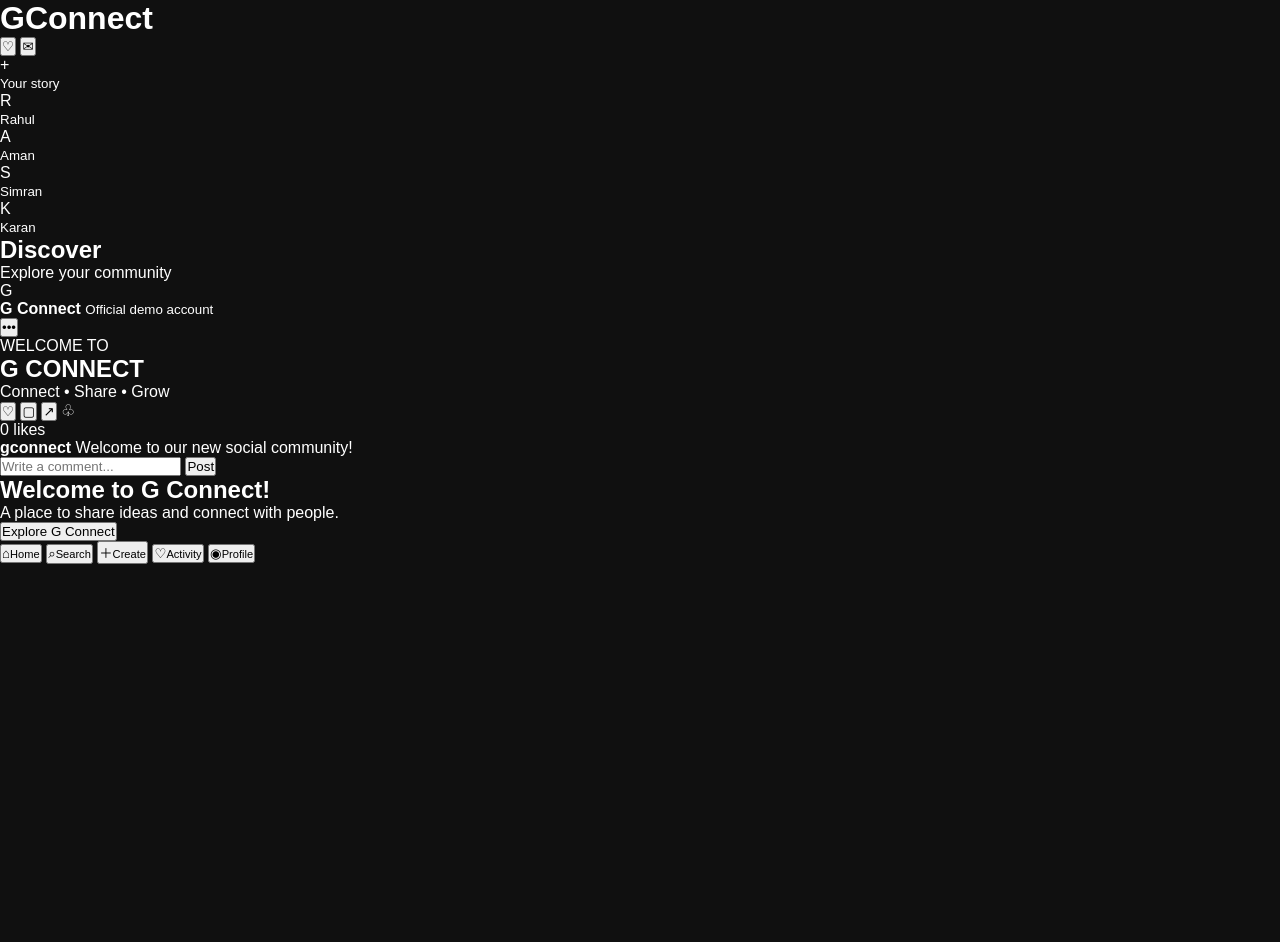
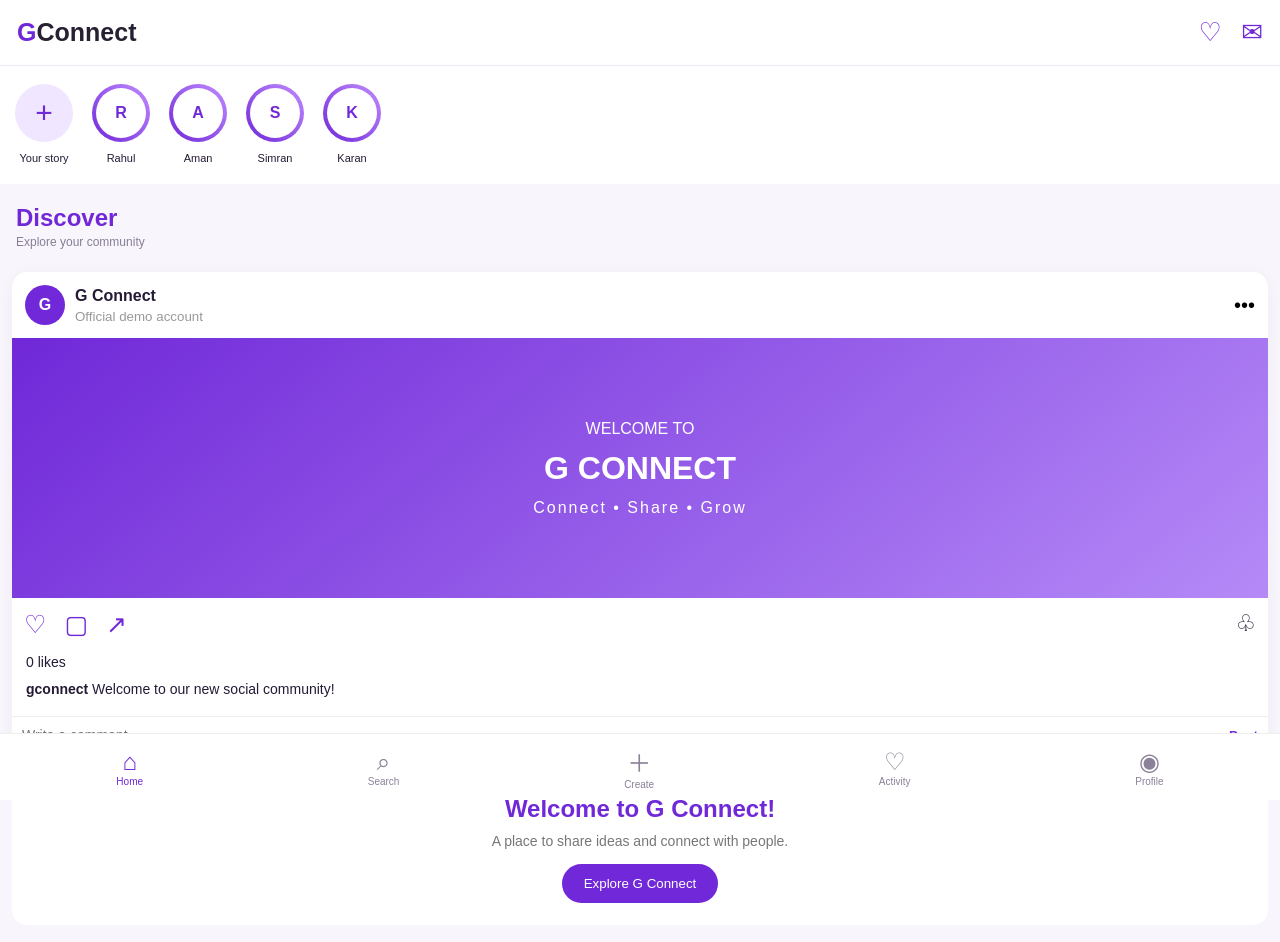
Before and after one commit to gauravkhobba579-lab/Social-site-, a plain HTML site: page index.html in a window 1280 px wide. Before the commit the page ends 800 px from the top, so only its background shows below. Drawn offline with Linux system fonts and the light colour scheme.

Commit message:
Update style.css

```diff
--- a/style.css
+++ b/style.css
@@ -7,183 +7,272 @@
 
 body {
   font-family: Arial, sans-serif;
-  background: #101010;
-  color: white;
-  min-height: 100vh;
+  background: #f8f6fc;
+  color: #241a35;
+  padding-bottom: 85px;
 }
 
-.container {
-  width: 100%;
-  max-width: 430px;
-  margin: auto;
-  padding: 35px 22px;
+.topbar {
+  background: white;
+  padding: 17px;
+  display: flex;
+  justify-content: space-between;
+  align-items: center;
+  border-bottom: 1px solid #eee8f7;
+  position: sticky;
+  top: 0;
+  z-index: 5;
 }
 
-.brand {
-  text-align: center;
-  margin: 20px 0 35px;
+.topbar h1 {
+  color: #7028d8;
+  font-size: 25px;
 }
 
-.logo {
-  width: 65px;
-  height: 65px;
-  background: #e32232;
-  border-radius: 20px;
-  margin: auto auto 12px;
-  display: grid;
-  place-items: center;
-  font-size: 36px;
-  font-weight: bold;
-  box-shadow: 0 0 25px #e3223255;
+.topbar h1 span {
+  color: #272033;
 }
 
-.brand h1 {
-  font-size: 32px;
-  letter-spacing: 1px;
+.top-actions button {
+  border: none;
+  background: transparent;
+  font-size: 26px;
+  margin-left: 15px;
+  color: #7028d8;
 }
 
-.brand h1 span {
-  color: #ff303f;
+.stories {
+  display: flex;
+  gap: 17px;
+  overflow-x: auto;
+  padding: 18px 14px;
+  background: white;
 }
 
-.brand p {
-  color: #999;
-  font-size: 10px;
-  letter-spacing: 3px;
-  margin-top: 8px;
-}
-
-.login-box {
-  background: #1d1d1d;
-  border: 1px solid #333;
-  border-radius: 18px;
-  padding: 25px 20px;
-}
-
-.login-box h2 {
-  font-size: 25px;
+.story {
+  min-width: 60px;
   text-align: center;
 }
 
-.subtitle {
-  color: #999;
-  text-align: center;
-  margin: 9px 0 25px;
-  font-size: 13px;
+.story-ring {
+  width: 58px;
+  height: 58px;
+  border-radius: 50%;
+  padding: 4px;
+  margin: auto auto 6px;
+  background: linear-gradient(45deg, #7028d8, #c18cff);
+  display: grid;
+  place-items: center;
 }
 
-.input-group {
-  margin-bottom: 19px;
+.story-ring span {
+  width: 100%;
+  height: 100%;
+  border-radius: 50%;
+  background: white;
+  display: grid;
+  place-items: center;
+  color: #7028d8;
+  font-weight: bold;
 }
 
-.input-group label {
-  display: block;
-  font-size: 13px;
-  margin-bottom: 8px;
-  color: #ddd;
+.story-ring.add {
+  background: #f0e6ff;
+  color: #7028d8;
+  font-size: 30px;
 }
 
-.input-group input {
-  width: 100%;
-  padding: 15px;
-  border-radius: 9px;
-  background: #292929;
-  border: 1px solid #444;
+.story small {
+  font-size: 11px;
+}
+
+.feed-heading {
+  padding: 20px 16px 12px;
+}
+
+.feed-heading h2 {
+  color: #7028d8;
+}
+
+.feed-heading span {
+  color: #887e96;
+  font-size: 12px;
+}
+
+.post {
+  background: white;
+  margin: 10px 12px 20px;
+  border-radius: 15px;
+  overflow: hidden;
+  box-shadow: 0 3px 15px #34204b0d;
+}
+
+.post-user {
+  display: flex;
+  align-items: center;
+  gap: 10px;
+  padding: 13px;
+}
+
+.avatar {
+  background: #7028d8;
   color: white;
-  outline: none;
+  width: 40px;
+  height: 40px;
+  display: grid;
+  place-items: center;
+  border-radius: 50%;
+  font-weight: bold;
+}
+
+.post-user small {
+  display: block;
+  color: #999;
+  margin-top: 4px;
+}
+
+.more {
+  margin-left: auto;
+  border: none;
+  background: none;
+  font-size: 20px;
+}
+
+.post-image {
+  height: 260px;
+  background: linear-gradient(140deg, #7028d8, #b58af7);
+  display: grid;
+  place-items: center;
+  text-align: center;
+  color: white;
+}
+
+.post-art h2 {
+  font-size: 32px;
+  margin: 12px 0;
+}
+
+.post-art p {
+  letter-spacing: 2px;
+}
+
+.post-actions {
+  padding: 12px;
+  display: flex;
+  gap: 18px;
+}
+
+.post-actions button {
+  font-size: 25px;
+  border: none;
+  background: transparent;
+  color: #7028d8;
+}
+
+.post-actions .liked {
+  color: #e23d75;
+}
+
+.save {
+  margin-left: auto;
+  font-size: 23px;
+}
+
+.likes, .caption, .comments {
+  padding: 3px 14px 8px;
   font-size: 14px;
 }
 
-.input-group input:focus {
-  border-color: #ff303f;
+.comments {
+  color: #655773;
 }
 
-.main-btn {
-  width: 100%;
-  background: #e32232;
-  border: none;
-  padding: 15px;
-  color: white;
-  border-radius: 9px;
-  font-weight: bold;
-  font-size: 15px;
-  margin-top: 8px;
+.comment-form {
+  display: flex;
+  border-top: 1px solid #eee;
+  padding: 10px;
 }
 
-.main-btn:active {
-  background: #b51220;
+.comment-form input {
+  flex: 1;
+  border: none;
+  outline: none;
+  font-size: 14px;
+  min-width: 0;
 }
 
-.forgot {
-  color: #ff454f;
-  text-align: right;
-  font-size: 12px;
-  margin-top: 17px;
-  cursor: pointer;
+.comment-form button {
+  color: #7028d8;
+  border: none;
+  background: none;
+  font-weight: bold;
 }
 
-.separator {
-  display: flex;
-  align-items: center;
-  gap: 12px;
-  color: #777;
-  font-size: 12px;
-  margin: 22px 0;
+.join-card {
+  background: white;
+  margin: 15px 12px;
+  padding: 22px;
+  border-radius: 15px;
+  text-align: center;
 }
 
-.separator::before,
-.separator::after {
-  content: "";
-  height: 1px;
-  background: #444;
-  flex: 1;
+.join-card h2 {
+  color: #7028d8;
+  margin-bottom: 10px;
 }
 
-.google-btn {
-  width: 100%;
-  padding: 14px;
-  background: #292929;
-  border: 1px solid #444;
-  border-radius: 9px;
-  color: white;
+.join-card p {
+  color: #777;
   font-size: 14px;
 }
 
-.switch-text {
-  text-align: center;
-  margin-top: 25px;
-  font-size: 13px;
-  color: #aaa;
+.join-card button {
+  background: #7028d8;
+  color: white;
+  border: none;
+  padding: 12px 22px;
+  border-radius: 25px;
+  margin-top: 15px;
 }
 
-.switch-text button {
-  background: none;
-  border: none;
-  color: #ff303f;
-  font-weight: bold;
-  margin-left: 5px;
-  font-size: 13px;
+.bottom-nav {
+  position: fixed;
+  bottom: 0;
+  left: 0;
+  right: 0;
+  display: flex;
+  justify-content: space-around;
+  padding: 10px 4px;
+  background: white;
+  border-top: 1px solid #eee;
+  z-index: 5;
 }
 
-.footer {
-  text-align: center;
-  font-size: 11px;
-  color: #777;
-  margin-top: 25px;
-  line-height: 1.8;
+.bottom-nav button {
+  border: none;
+  background: none;
+  color: #8b8198;
+  font-size: 24px;
 }
 
-.footer span {
-  color: #ff454f;
+.bottom-nav button.active {
+  color: #7028d8;
 }
 
-#message {
-  text-align: center;
-  margin-top: 15px;
-  color: #ff6565;
-  font-size: 13px;
+.bottom-nav small {
+  display: block;
+  font-size: 10px;
 }
 
-.hidden {
+.toast {
+  position: fixed;
+  bottom: 80px;
+  left: 15%;
+  width: 70%;
+  background: #30233d;
+  color: white;
+  text-align: center;
+  padding: 12px;
+  border-radius: 10px;
   display: none;
 }
```
